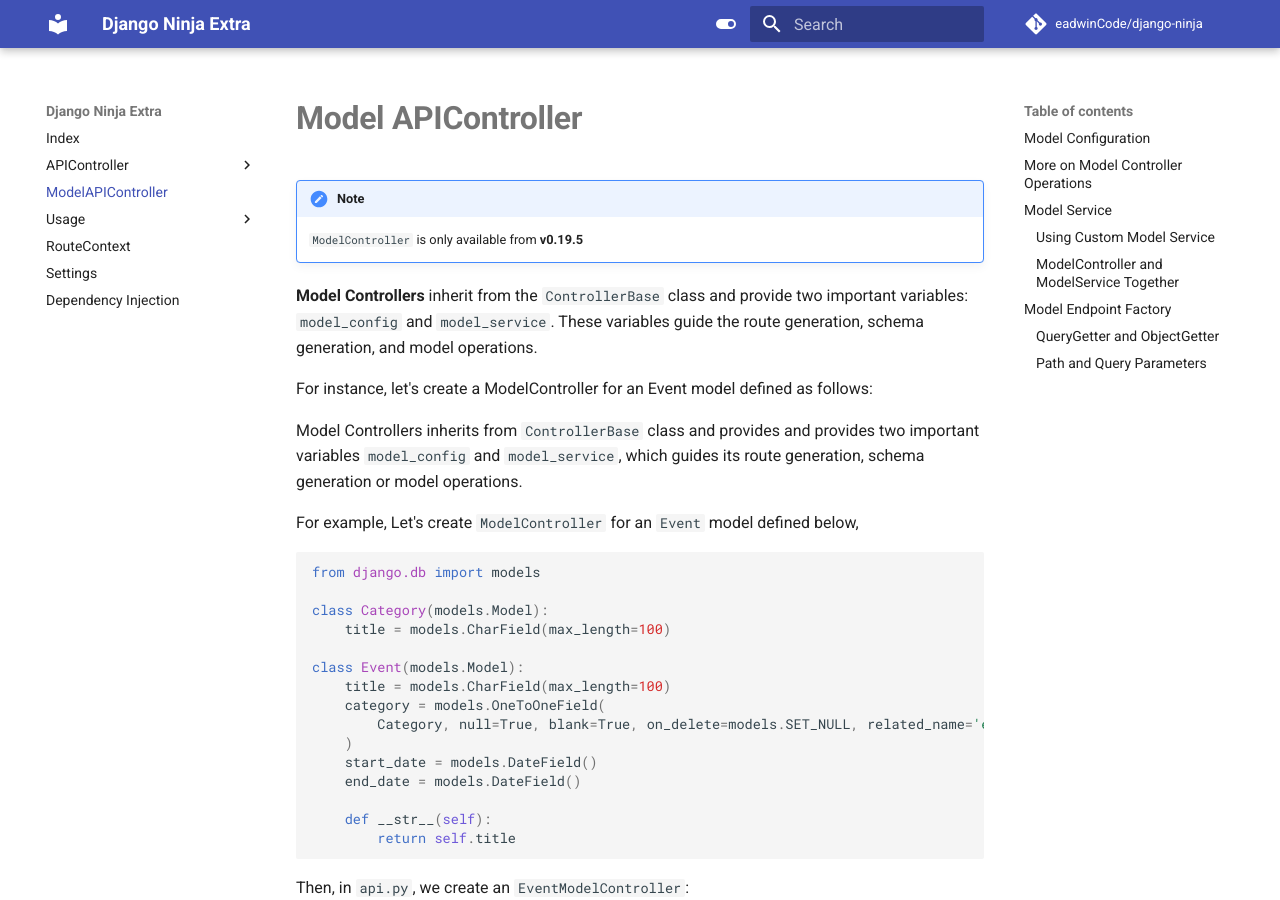
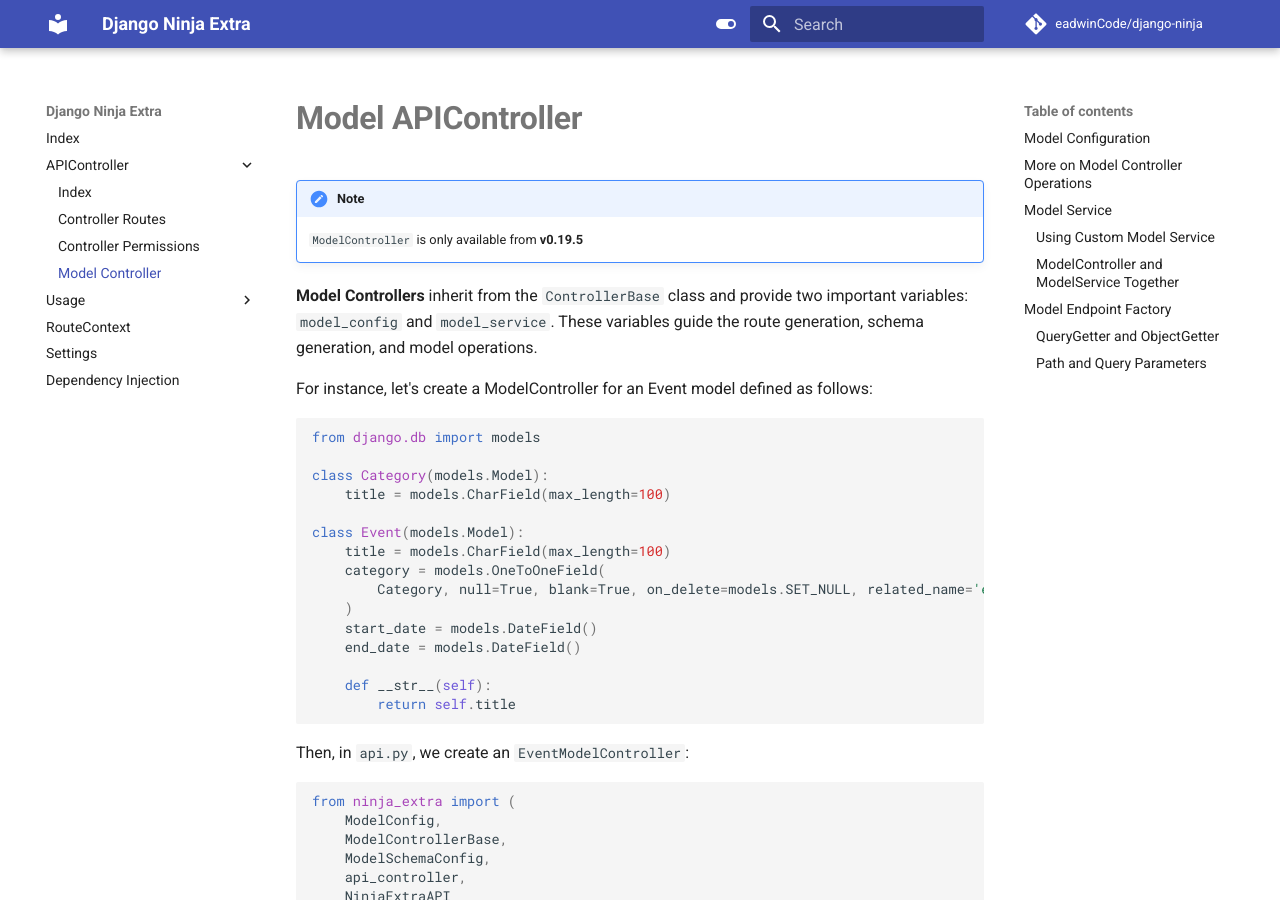
Before and after one commit to eadwinCode/django-ninja-extra, an MkDocs documentation site: the page built from docs/api_controller/model_controller.md, in a window 1280 px wide and 900 px high. Built offline with MkDocs 1.6.1 and Material for MkDocs 9.7.7, drawn with Linux system fonts in a browser that asks for light colours; comment, search, counter and statistics services are not loaded; some of the changed text lies outside the part shown.

Commit message:
doc update

````diff
--- a/docs/model_controller/index.md
+++ b/docs/api_controller/model_controller.md
@@ -6,11 +6,6 @@
 These variables guide the route generation, schema generation, and model operations.
 
 For instance, let's create a ModelController for an Event model defined as follows:
-
-Model Controllers inherits from `ControllerBase` class and provides and provides two important variables `model_config` and `model_service`,
-which guides its route generation, schema generation or model operations.
-
-For example, Let's create `ModelController` for an `Event` model defined below,
 
 ```python
 from django.db import models
--- a/mkdocs.yml
+++ b/mkdocs.yml
@@ -37,7 +37,7 @@
   - Index: api_controller/index.md
   - Controller Routes: api_controller/api_controller_route.md
   - Controller Permissions: api_controller/api_controller_permission.md
-- ModelAPIController: model_controller/index.md
+  - Model Controller: api_controller/model_controller.md
 - Usage:
   - Quick Tutorial: tutorial/index.md
   - Authentication: tutorial/authentication.md
````
Also changed, not shown: other parts of docs/api_controller/model_controller.md (+2 -0 lines).
